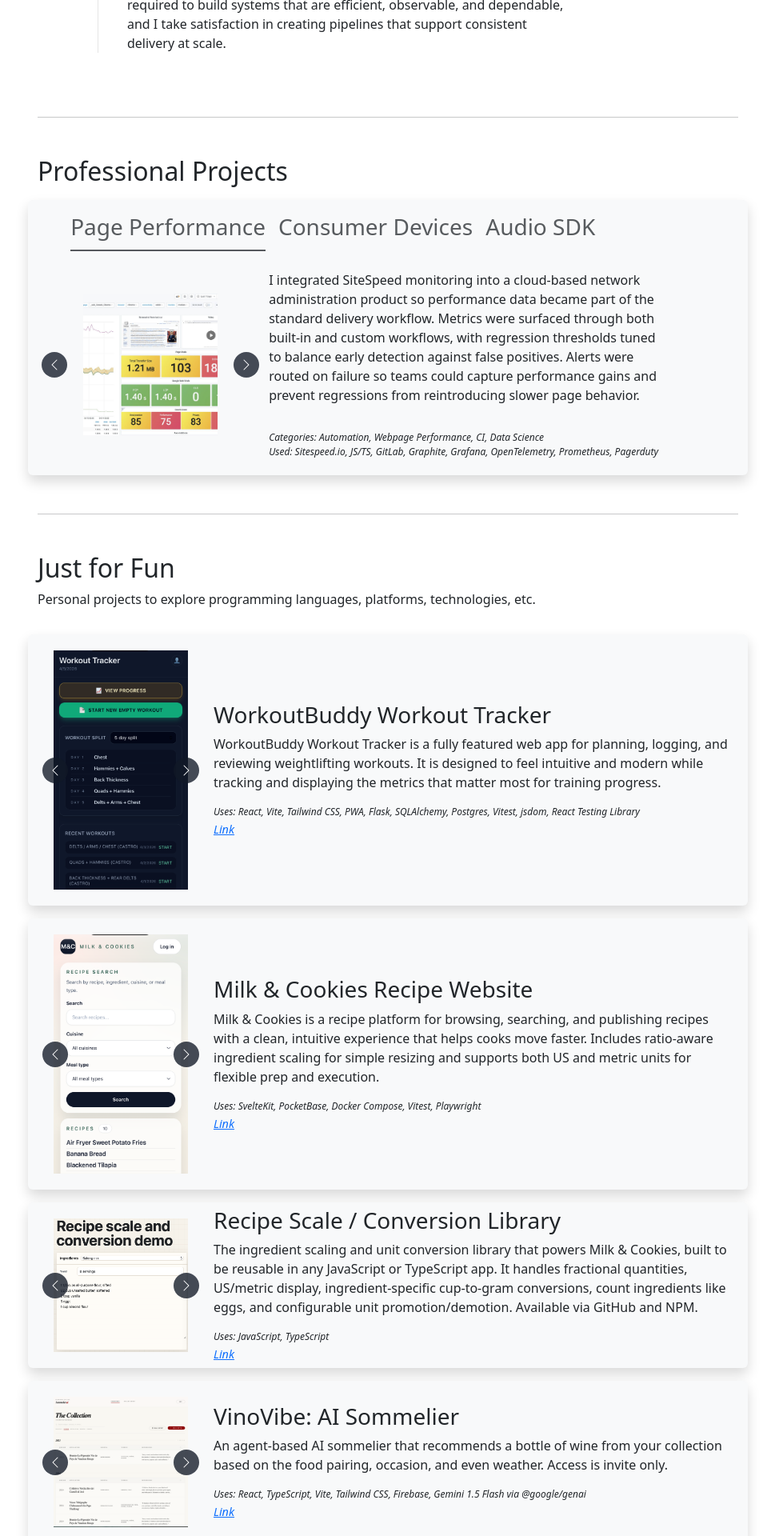
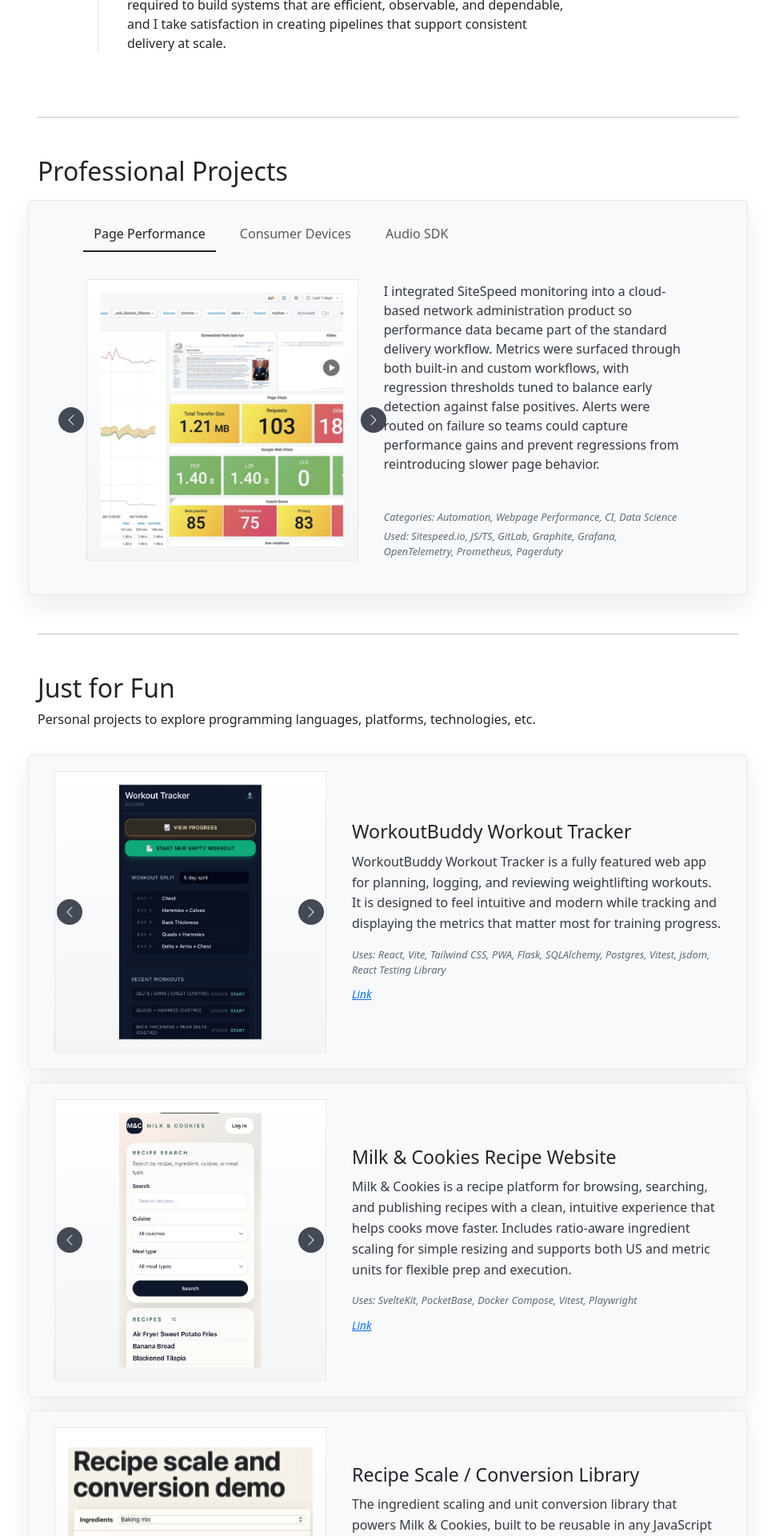
Before and after one commit to chrisdana/chrisdana.github.io, a Jekyll site: the page built from index.md, in a window 1280 px wide. Shown: the part 957-2877 px from the top of the page at 80% size, without its empty margins (155-1124 px from the left). Built offline with Jekyll 4.4.1, drawn with Linux system fonts in a browser that asks for light colours.

Commit message:
Desktop display cleanup

```diff
--- a/_sass/main.scss
+++ b/_sass/main.scss
@@ -234,8 +234,132 @@
 }
 
 @media (min-width: 768px) {
+  .desktop-project-panel,
+  .fun-project-card {
+    border: 1px solid rgba(17, 24, 39, 0.08);
+    box-shadow: 0 0.85rem 2rem rgba(17, 24, 39, 0.08) !important;
+  }
+
+  .desktop-project-panel {
+    padding: 1.25rem !important;
+  }
+
   .nav-underline .nav-link {
-    font-size: 1.75rem;
+    border-radius: 0;
+    font-size: 1rem;
+    line-height: 1.25;
+    padding: 0.7rem 0.85rem;
+  }
+
+  .nav-underline .nav-link.active {
+    color: #212529 !important;
+  }
+
+  .proproject-desktop-layout,
+  .fun-project-desktop {
+    gap: 2rem;
+  }
+
+  .proproject-desktop-layout {
+    min-height: 23rem;
+    padding: 0.5rem 0.25rem 0.25rem;
+  }
+
+  .fun-project-card {
+    margin-bottom: 1rem !important;
+    padding: 1.25rem !important;
+    transition: transform 0.18s ease, box-shadow 0.18s ease;
+  }
+
+  .fun-project-card:hover {
+    box-shadow: 0 1.1rem 2.5rem rgba(17, 24, 39, 0.11) !important;
+    transform: translateY(-2px);
+  }
+
+  .project-media {
+    align-items: center;
+    display: flex;
+    justify-content: center;
+  }
+
+  .project-gallery {
+    background: linear-gradient(180deg, #ffffff 0%, #f3f5f7 100%);
+    border: 1px solid rgba(17, 24, 39, 0.08);
+    box-shadow: inset 0 1px 0 rgba(255, 255, 255, 0.85);
+    flex-basis: clamp(260px, 32vw, 340px);
+    height: 22rem;
+    width: clamp(260px, 32vw, 340px);
+  }
+
+  .project-gallery .carousel-inner {
+    border-radius: inherit;
+    height: 100%;
+  }
+
+  .project-gallery .carousel-item {
+    height: 100%;
+  }
+
+  .project-gallery .carousel-item.active,
+  .project-gallery .carousel-item-next,
+  .project-gallery .carousel-item-prev {
+    align-items: center;
+    display: flex;
+    justify-content: center;
+  }
+
+  .img-project-shot {
+    height: 100%;
+    max-width: 100%;
+    min-height: 0;
+    object-fit: contain;
+    width: 100%;
+  }
+
+  .img-small {
+    max-width: 260px;
+  }
+
+  .project-copy {
+    margin-left: 0 !important;
+    margin-right: 0 !important;
+    max-width: 33rem;
+  }
+
+  .fun-project-desktop .project-copy h3 {
+    font-size: 1.45rem;
+    font-weight: 300;
+    line-height: 1.2;
+    margin-bottom: 0.65rem;
+  }
+
+  .project-desc {
+    color: #343a40;
+    font-size: 1rem;
+    line-height: 1.62;
+    margin-bottom: 1rem;
+  }
+
+  .project-uses {
+    color: #5f6b76;
+    font-size: 0.8rem;
+    line-height: 1.45;
+    margin-top: 0.35rem;
+  }
+
+  .project-link {
+    display: inline-flex;
+    font-size: 0.85rem;
+    margin-top: 0.75rem;
+  }
+
+  .project-gallery .project-carousel-control {
+    transition: background-color 0.18s ease, transform 0.18s ease;
+  }
+
+  .project-gallery .project-carousel-control:hover {
+    background-color: rgba(17, 24, 39, 0.92);
+    transform: scale(1.06);
   }
 
   .site-footer {
--- a/index.md
+++ b/index.md
@@ -85,7 +85,7 @@ title: "CD Github Hub"
       {% endfor %}
     </div>
   </div>
-  <div class="mt-1 row justify-content-md-center shadow p-2 p-md-1 mb-1 bg-body-tertiary rounded d-none d-md-flex">
+  <div class="desktop-project-panel mt-1 row justify-content-md-center shadow p-2 p-md-1 mb-1 bg-body-tertiary rounded d-none d-md-flex">
     <div class="col-12 col-md-11">
       <nav>
         <div class="nav nav-underline nav-fill" id="nav-tab" role="tablist">
@@ -109,8 +109,8 @@ title: "CD Github Hub"
              role="tabpanel"
              aria-labelledby="nav-{{ forloop.index0 }}-tab"
              tabindex="0">
-          <div class="d-flex flex-column flex-md-row align-items-center text-center text-md-start">
-            <div class="flex-shrink-0">
+          <div class="proproject-desktop-layout d-flex flex-column flex-md-row align-items-center text-center text-md-start">
+            <div class="project-media flex-shrink-0">
               {% if item.gallery %}
               <div id="proproject-{{ forloop.index0 }}-carousel" class="project-gallery proproject-gallery carousel slide carousel-fade" data-bs-ride="false">
                 <div class="carousel-inner">
@@ -140,8 +140,8 @@ title: "CD Github Hub"
               <img class="rounded-6 img-small" src="{{ item.img | relative_url }}" alt="{{ item.name }}" width="{{ item.width }}" height="{{ item.height }}" loading="lazy" decoding="async">
               {% endif %}
             </div>
-            <div class="flex-grow-1 mx-0 mx-md-5 mt-3 mt-md-0">
-              <h6 class="fw-lighter lh-base">{{ item.desc }}</h6>
+            <div class="project-copy flex-grow-1 mx-0 mx-md-5 mt-3 mt-md-0">
+              <h6 class="project-desc fw-lighter lh-base">{{ item.desc }}</h6>
               <br>
               <p class="project-uses">Categories: {{ item.categories }}</p>
               <p class="project-uses">Used: {{ item.uses }}</p>
@@ -159,7 +159,7 @@ title: "CD Github Hub"
     <p class="fw-lighter">Personal projects to explore programming languages, platforms, technologies, etc. </p>
   </div>
   {% for item in site.data.projects %}
-  <div class="mt-3 row shadow p-2 p-md-1 mb-1 bg-body-tertiary rounded" data-aos="fade-in">
+  <div class="fun-project-card mt-3 row shadow p-2 p-md-1 mb-1 bg-body-tertiary rounded" data-aos="fade-in">
     <button class="fun-project-toggle d-flex d-md-none align-items-center justify-content-between w-100" type="button" data-bs-toggle="collapse" data-bs-target="#fun-project-{{ forloop.index0 }}" aria-expanded="false" aria-controls="fun-project-{{ forloop.index0 }}">
       <span>{{ item.name }}</span>
       <i class="bi bi-chevron-down" aria-hidden="true"></i>
@@ -187,7 +187,7 @@ title: "CD Github Hub"
         <div class="flex-grow-1 mt-3">
           <p class="fw-lighter">{{ item.desc }}</p>
           <p class="project-uses">Uses: {{ item.uses }}</p>
-          {% if item.link == "#" %}
+          {% if item.link == "#" or item.link == "N/A" %}
           <p class="project-link">Not Available</p>
           {% else %}
           <a class="link-primary project-link" href="{{ item.link }}">Link</a>
@@ -195,8 +195,8 @@ title: "CD Github Hub"
         </div>
       </div>
     </div>
-    <div class="d-none d-md-flex flex-md-row align-items-center text-md-start">
-      <div class="flex-shrink-0">
+    <div class="fun-project-desktop d-none d-md-flex flex-md-row align-items-center text-md-start">
+      <div class="project-media flex-shrink-0">
         {% if item.gallery %}
         <div id="project-{{ forloop.index0 }}-carousel" class="project-gallery carousel slide carousel-fade" data-bs-ride="false">
           <div class="carousel-inner">
@@ -226,11 +226,11 @@ title: "CD Github Hub"
         <img class="rounded-6 img-small p-3" src="{{ item.img | relative_url }}" alt="{{ item.name }}" width="{{ item.width }}" height="{{ item.height }}" loading="lazy" decoding="async">
         {% endif %}
       </div>
-      <div class="flex-grow-1 ms-md-3 mt-3 mt-md-0">
+      <div class="project-copy flex-grow-1 ms-md-3 mt-3 mt-md-0">
         <h3>{{ item.name }}</h3>
-        <p class="fw-lighter">{{ item.desc }}</p>
+        <p class="project-desc fw-lighter">{{ item.desc }}</p>
         <p class="project-uses">Uses: {{ item.uses }}</p>
-        {% if item.link == "#" %}
+        {% if item.link == "#" or item.link == "N/A" %}
         <p class="project-link">Not Available</p>
         {% else %}
         <a class="link-primary project-link" href="{{ item.link }}">Link</a>
```
